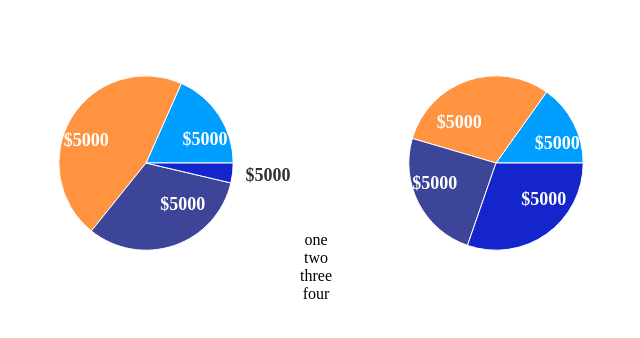
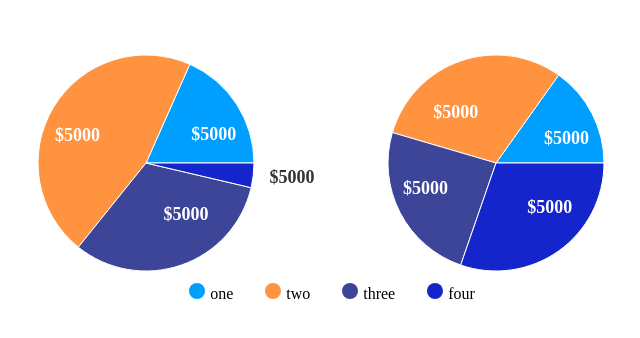
Before and after one commit to mtleonard120/it-inventory, a React (Create React App) app in the folder src/frontend-admin/: page / in a window 1280 px wide. Shown: the top 338 px of the page, without its empty margins (67-707 px from the left). Built offline with nearby package versions, Linux system fonts and the light colour scheme.

Commit message:
added second pie chart and made custom legend

```diff
--- a/src/frontend-admin/src/components/reusables/PieChart/PieChart.module.css
+++ b/src/frontend-admin/src/components/reusables/PieChart/PieChart.module.css
@@ -1,8 +1,11 @@
 .legendList{
-    display: inline;
+    display: inline-block;
+    padding-left: 2em;
 }
 
 .circle{
+    margin-right:5px;
+    display: inline-block;
     background: black;
     width:16px;
     height:16px;
--- a/src/frontend-admin/src/components/reusables/PieChart/PieChart.tsx
+++ b/src/frontend-admin/src/components/reusables/PieChart/PieChart.tsx
@@ -37,21 +37,16 @@ export const RechartPieChart: React.FunctionComponent<IRechartPieProps> = (props
         console.log(softwareData[index].id)
     };
 
-
-    //##########################################
-    //TODO:
-    //  add the little cirlces that correlate to
-    //  each slice
-    //#######################################
     const legendContent =() => {
         return(
-            <div  className={styles.legendList}>
-                {softwareData.map((datum) =>(
-                    <div>
-                        {/* <div className={styles.legendList} /> */}
-                        <li className={styles.legendList}>{datum.name}</li>
-                    </div>
+            <div>
+                {softwareData.map((datum, index) =>(
+                    <li className={styles.legendList}>
+                        <div className={styles.circle} style={{backgroundColor:colors[index]}}> </div>
+                        {datum.name}
+                    </li>
                 ))}
+
             </div>
         )
     }
```
